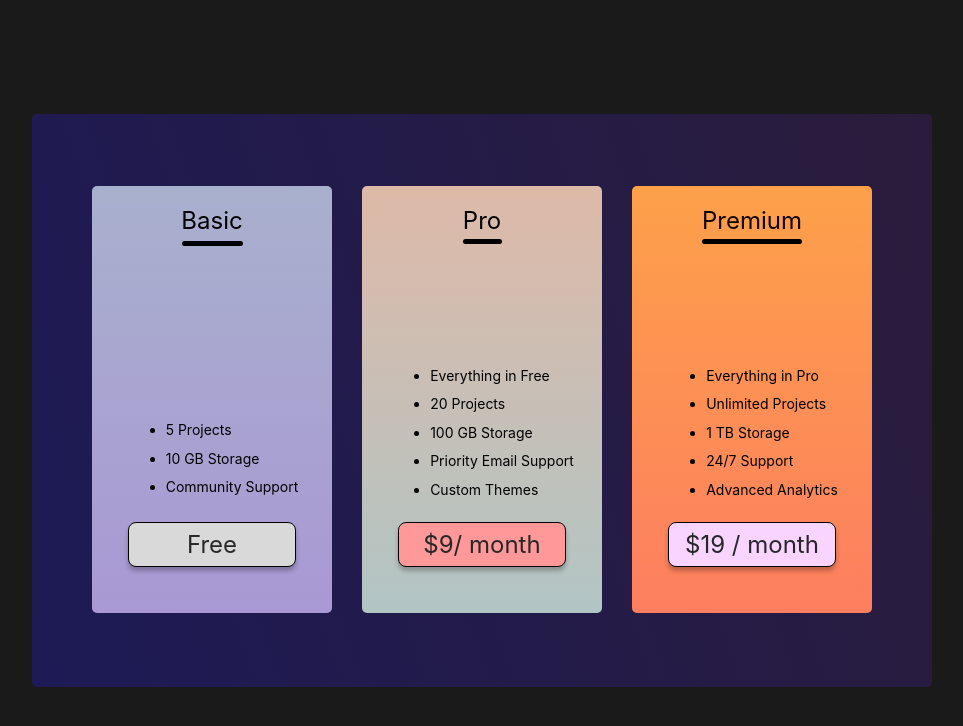
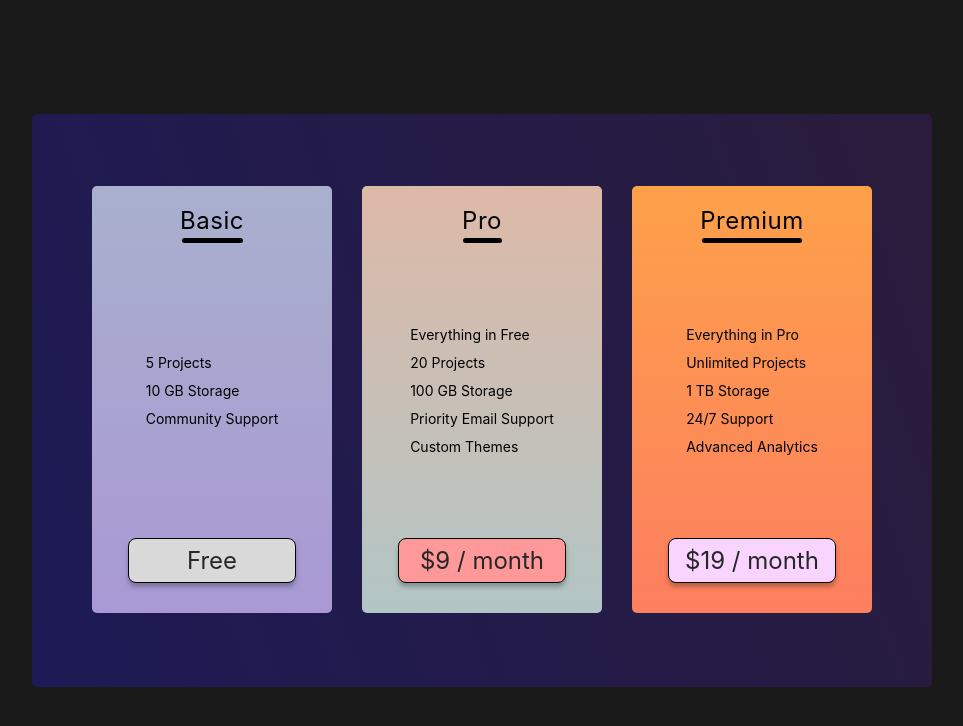
Before and after one commit to KrishnaBishowkarma/webdevpro, a plain HTML site: page CSS/07_Grid/subscription.html in a window 1280 px wide. Shown: the whole page, without its empty margins (158-1121 px from the left). Drawn offline with Linux system fonts and the light colour scheme.

Commit message:
feat(style): making ul center in each plan

```diff
--- a/CSS/07_Grid/subscription.html
+++ b/CSS/07_Grid/subscription.html
@@ -28,203 +28,127 @@
             gap: 30px;
             border-radius: 5px;
             background: linear-gradient(251deg, rgba(88, 7, 125, 0.20) 0.29%, rgba(25, 0, 255, 0.20) 99.71%), #1E212B;
-
         }
 
-        button {
-            margin-bottom: 46px;
-        }
-
-        .content .basic {
+        .plan {
             display: flex;
             flex-direction: column;
-            justify-content: space-between;
             align-items: center;
             width: 240px;
             height: 427px;
             flex-shrink: 0;
             border-radius: 5px;
-            background: linear-gradient(180deg, rgba(70, 9, 255, 0.08) 0%, rgba(137, 1, 255, 0.20) 100%), #B1BEC9;
-
         }
 
-        span {
+        .basic {
+            background: linear-gradient(180deg, rgba(70, 9, 255, 0.08) 0%, rgba(137, 1, 255, 0.20) 100%), #B1BEC9;
+        }
+
+        .pro {
+            background: linear-gradient(180deg, rgba(255, 0, 0, 0.08) 0%, rgba(11, 182, 255, 0.20) 100%), #DBC9B6;
+        }
+
+        .premium {
+            background: linear-gradient(180deg, rgba(255, 191, 191, 0.08) 0%, rgba(255, 0, 221, 0.20) 100%), #FD9E40;
+        }
+
+        .plan-title {
             margin-top: 20px;
+            font-family: Inter;
+            font-size: 24px;
+            font-weight: 400;
+            color: #000;
+            letter-spacing: 0.5px;
+        }
+
+        .line {
+            margin-top: 3px;
+            /* 3px below the title */
+            border-radius: 5px;
+            background: #000;
         }
 
         .basic .line {
             width: 61px;
             height: 5px;
-            border-radius: 5px;
-            background: #000;
-            margin-bottom: 150px;
         }
 
         .pro .line {
             width: 39px;
             height: 5px;
-            border-radius: 5px;
-            background: #000;
-            margin-bottom: 100px;
         }
 
         .premium .line {
             width: 100px;
             height: 5px;
-            border-radius: 5px;
-            background: #000;
-            margin-bottom: 100px;
         }
 
-        .basic span {
-            color: #000;
-            font-family: Inter;
-            font-size: 24px;
-            font-style: normal;
-            font-weight: 400;
-            line-height: normal;
+        .plan-middle {
+            flex: 1;
             display: flex;
+            justify-content: center;
+            align-items: center;
+            flex-direction: column;
         }
 
-        .content .basic ul {
+        .plan ul {
             color: #000;
             font-family: Inter;
             font-size: 14px;
-            font-style: normal;
             font-weight: 400;
-            line-height: 203.899%;
-            /* 28.546px */
+            line-height: 2;
+            margin: 0;
+            padding: 0;
+            list-style: none;
+            text-align: left;
         }
 
+        .plan button {
+            margin-bottom: 30px;
+            width: 168px;
+            height: 45px;
+            border-radius: 8px;
+            border: 1px solid #000;
+            box-shadow: 0 4px 4px 0 rgba(0, 0, 0, 0.25);
+            font-family: Inter;
+            font-size: 24px;
+            font-weight: 400;
+            line-height: normal;
+            color: #272727;
+        }
 
         .basic button {
-            width: 168px;
-            height: 45px;
-            flex-shrink: 0;
-            border-radius: 8px;
-            border: 1px solid #000;
             background: #D9D9D9;
-            box-shadow: 0 4px 4px 0 rgba(0, 0, 0, 0.25);
-            color: #272727;
-            font-family: Inter;
-            font-size: 24px;
-            font-style: normal;
-            font-weight: 400;
-            line-height: normal;
-
-        }
-
-        .content .pro {
-            display: flex;
-            flex-direction: column;
-            align-items: center;
-            justify-content: space-between;
-            width: 240px;
-            height: 427px;
-            flex-shrink: 0;
-            border-radius: 5px;
-            background: linear-gradient(180deg, rgba(255, 0, 0, 0.08) 0%, rgba(11, 182, 255, 0.20) 100%), #DBC9B6;
-        }
-
-        .content .pro span {
-            color: #000;
-            font-family: Inter;
-            font-size: 24px;
-            font-style: normal;
-            font-weight: 400;
-            line-height: normal;
-        }
-
-        .content .pro ul {
-            color: #000;
-            font-family: Inter;
-            font-size: 14px;
-            font-style: normal;
-            font-weight: 400;
-            line-height: 203.899%;
-            /* 28.546px */
         }
 
         .pro button {
-            width: 168px;
-            height: 45px;
-            flex-shrink: 0;
-            border-radius: 8px;
-            border: 1px solid #000;
             background: #FF9898;
-            box-shadow: 0 4px 4px 0 rgba(0, 0, 0, 0.25);
-            color: #272727;
-            font-family: Inter;
-            font-size: 24px;
-            font-style: normal;
-            font-weight: 400;
-            line-height: normal;
-        }
-
-        .content .premium {
-            display: flex;
-            flex-direction: column;
-            align-items: center;
-            justify-content: space-between;
-            width: 240px;
-            height: 427px;
-            flex-shrink: 0;
-            border-radius: 5px;
-            background: linear-gradient(180deg, rgba(255, 191, 191, 0.08) 0%, rgba(255, 0, 221, 0.20) 100%), #FD9E40;
-        }
-
-        .content .premium span {
-            color: #100;
-            font-family: Inter;
-            font-size: 24px;
-            font-style: normal;
-            font-weight: 400;
-            line-height: normal;
-        }
-
-        .content .premium ul {
-            color: #000;
-            font-family: Inter;
-            font-size: 14px;
-            font-style: normal;
-            font-weight: 400;
-            line-height: 203.899%;
-            /* 28.546px */
         }
 
         .premium button {
-            width: 168px;
-            height: 45px;
-            flex-shrink: 0;
-            border-radius: 8px;
-            border: 1px solid #000;
             background: #F8D4FF;
-            box-shadow: 0 4px 4px 0 rgba(0, 0, 0, 0.25);
-            color: #272727;
-            font-family: Inter;
-            font-size: 24px;
-            font-style: normal;
-            font-weight: 400;
-            line-height: normal;
         }
     </style>
 </head>
 
 <body>
     <div class="content">
-        <div class="basic">
-            <span>Basic</span>
+        <div class="plan basic">
+            <div class="plan-title">Basic</div>
             <div class="line"></div>
+            <div class="plan-middle">
                 <ul>
                     <li>5 Projects</li>
                     <li>10 GB Storage</li>
                     <li>Community Support</li>
                 </ul>
+            </div>
             <button>Free</button>
         </div>
-        <div class="pro">
-            <span>Pro</span>
+        <div class="plan pro">
+            <div class="plan-title">Pro</div>
             <div class="line"></div>
+            <div class="plan-middle">
                 <ul>
                     <li>Everything in Free</li>
                     <li>20 Projects</li>
@@ -232,25 +156,22 @@
                     <li>Priority Email Support</li>
                     <li>Custom Themes</li>
                 </ul>
-            <button>
-                $9/ month
-            </button>
             </div>
-        <div class="premium">
-            <span>Premium</span>
-            <div class="line">
+            <button>$9 / month</button>
         </div>
+        <div class="plan premium">
+            <div class="plan-title">Premium</div>
+            <div class="line"></div>
+            <div class="plan-middle">
                 <ul>
                     <li>Everything in Pro</li>
                     <li>Unlimited Projects</li>
                     <li>1 TB Storage</li>
                     <li>24/7 Support</li>
                     <li>Advanced Analytics</li>
-                </li>
                 </ul>
-            <button>
-                $19 / month
-            </button>
+            </div>
+            <button>$19 / month</button>
         </div>
     </div>
 </body>
```
Lines whose indentation alone changed are shown as unchanged.
